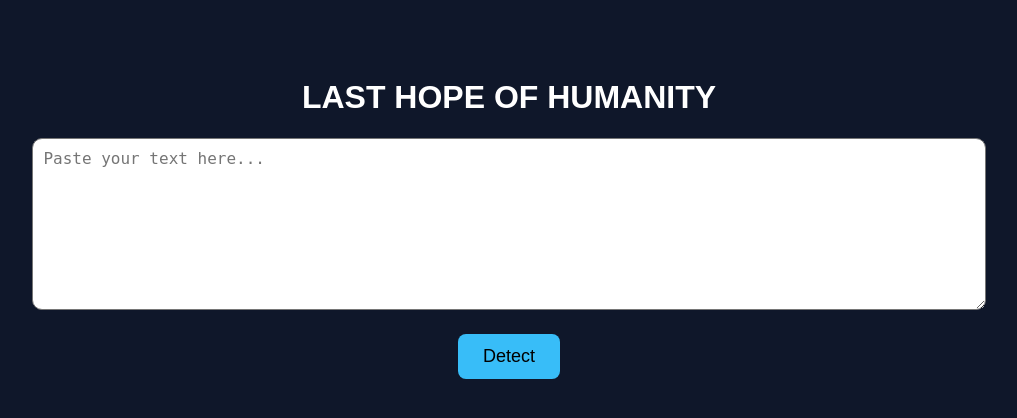
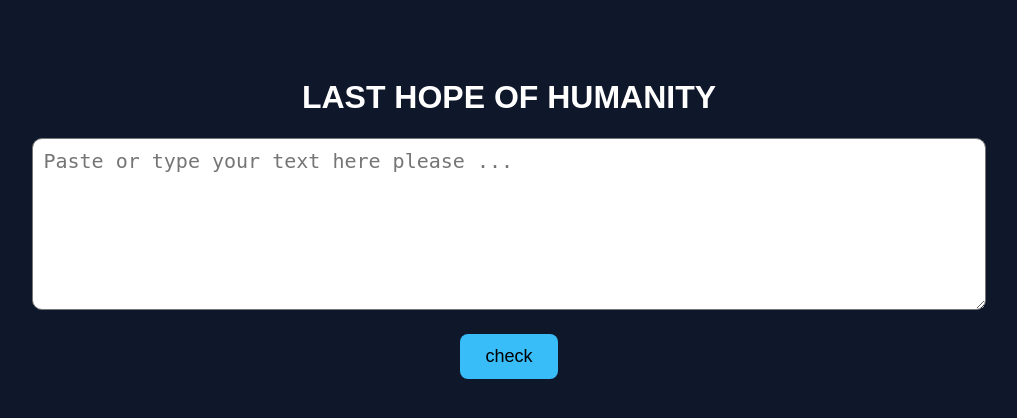
Before and after one commit to sam123-prog/lasthope.ai, a Flask app: page / in a window 1280 px wide. Shown: the top 418 px of the page, without its empty margins (131-1148 px from the left). Run offline with Flask 3, Linux system fonts and the light colour scheme; parts of the project's set-up code (start-up, migrations or seed data) failed here and were passed over.

Commit message:
Update index.html

```diff
--- a/templates/index.html
+++ b/templates/index.html
@@ -15,7 +15,7 @@
             height: 150px;
             border-radius: 10px;
             padding: 10px;
-            font-size: 16px;
+            font-size: 20px;
         }
         button {
             margin-top: 20px;
@@ -37,8 +37,8 @@
 <h1>LAST HOPE OF HUMANITY</h1>
 
 <form method="POST">
-    <textarea name="text" placeholder="Paste your text here..."></textarea><br>
-    <button type="submit">Detect</button>
+    <textarea name="text" placeholder="Paste or type your text here please ..."></textarea><br>
+    <button type="submit">check</button>
 </form>
 
 <div class="result">
```
